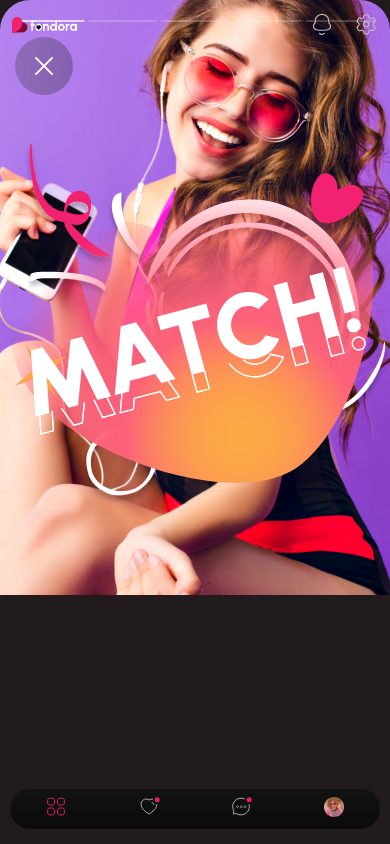
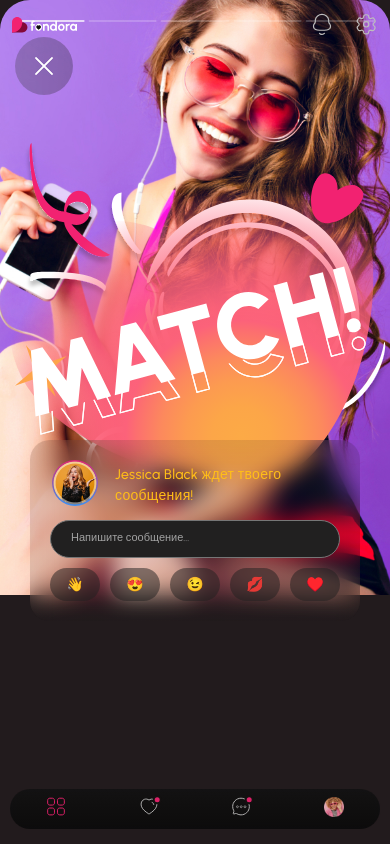
Before and after one commit to dmitryfrontender/fondora, a React (Create React App) app: page / in a window 390 px wide. Built offline with nearby package versions, Linux system fonts and the light colour scheme.

Commit message:
match block for desktop w/o mobile done

```diff
--- a/src/App.tsx
+++ b/src/App.tsx
@@ -51,7 +51,7 @@ function App() {
   // }
 
 
-  console.log(verifyProfileModal);
+  // console.log(verifyProfileModal);
 
   const checkScreen = useMemo(() => {
     return width >= 1024
--- a/src/components/GamePad/GamePad.tsx
+++ b/src/components/GamePad/GamePad.tsx
@@ -297,6 +297,7 @@ const GamePad = () => {
 					}
 
 					{
+						!profileVisibility &&
 						matchBlockVisibility &&
 						<MatchBlock sendDataToGamepad={handleMatchBlockVisibility} />
 					}
--- a/src/components/MatchBlock/MatchBlock.scss
+++ b/src/components/MatchBlock/MatchBlock.scss
@@ -25,4 +25,133 @@
 		align-items: center;
 		justify-content: center;
 	}
+
+	&MessageBlock {
+        position: absolute;
+        bottom: 30px;
+        left: 30px;
+        right: 30px;
+		display: flex;
+		padding: 20px;
+		flex-direction: column;
+		align-items: flex-start;
+		gap: 10px;
+		align-self: stretch;
+        border-radius: 20px;
+        background: linear-gradient(146deg, rgba(19, 20, 23, 0.11) 0%, rgba(19, 20, 23, 0.11) 100%);
+        backdrop-filter: blur(12px);
+        z-index: 3;
+
+		textarea {
+			width: -webkit-fill-available;
+			border-radius: 30px;
+			background: #212020;
+			padding: 10px 20px;
+			font-family: var(--font-family-urbanist);
+			resize: none;
+			color: white;
 		}
+		textarea::placeholder {
+			color: #a2a2a2;
+			font-size: 11px;
+			font-style: normal;
+			font-weight: 400;
+			height: -webkit-fill-available;
+		}
+		textarea:focus {
+			outline: none;
+		}
+	}
+
+	&MessageBlockTop {
+		display: flex;
+        justify-content: space-between;
+        align-items: center;
+        gap: 15px;
+        width: 100%;
+	}
+	&MessageIcon {
+		position: relative;
+		width: 30%;
+		max-width: 50px;
+		.imageContainer {
+			position: relative;
+			display: inline-block;
+			border-radius: 50%;
+			overflow: hidden;
+			padding: 1px;
+			.imageBorder {
+				position: absolute;
+				top: -3px;
+				left: -3px;
+				right: -3px;
+				bottom: -3px;
+				background: linear-gradient(180deg, #e8206c 0%, #2e97fe 100%);
+				border-radius: calc(50% + 3px);
+				z-index: 0;
+			}
+			img {
+				display: block;
+				width: 100%;
+				height: auto;
+				border-radius: 50%;
+				position: relative;
+				z-index: 1;
+			}
+		}
+		svg {
+			position: absolute;
+			bottom: 0;
+			right: 50%;
+			z-index: 1;
+			transform: translate(50%, 30%);
+			border-radius: 20px;
+			padding: 5px;
+			background: rgba(0, 0, 0, 0.7);
+		}
+	}
+	&MessageText {
+		text-align: start;
+        width: 100%;
+	}
+	&MessageTitle {
+		display: block;
+		color: #ffbe18;
+		font-family: var(--font-family-urbanist);
+		font-size: 14px;
+		font-style: normal;
+		font-weight: 500;
+		line-height: 150%; /* 21px */
+		letter-spacing: 0.28px;
+	}
+	&MessageSubTitle {
+		display: block;
+		color: #a2a2a2;
+		font-family: var(--font-family-urbanist);
+		font-size: 13px;
+		font-style: normal;
+		font-weight: 500;
+		line-height: 150%; /* 19.5px */
+	}
+
+    &Btns {
+        display: flex;
+        align-items: center;
+        justify-content: space-between;
+        gap: 10px;
+        width: 100%;
+
+        &Item {
+            cursor: pointer;
+            display: flex;
+            padding: 8px 10px;
+            flex-direction: column;
+            justify-content: center;
+            align-items: center;
+            gap: 5px;
+            flex: 1 0 0;
+            border-radius: 30px;
+            background: rgba(33, 32, 32, 0.50);
+        }
+    }
+}
--- a/src/components/MatchBlock/MatchBlock.tsx
+++ b/src/components/MatchBlock/MatchBlock.tsx
@@ -7,7 +7,17 @@ import { ISliderProfile } from "../../model/SliderProfileModel";
 import SVGIcon from "../../assets/icons/svgComponent";
 import PhotoSlider from '../ProfileComponent/PhotoSlider/PhotoSlider';
 
+import TextAreaAutosize from 'react-textarea-autosize'
+import companionAvatar from '../../assets/avatar/companionAvatar.png'
+
 const MatchBlock = (props: any) => {
+
+    const [inputValue, setInputValue] = useState('')
+
+	const updateTextAreaValue = (e: any) => {
+		setInputValue(e.target.getAttribute('data-value'));
+	}
+
 	return (
 		<>
 			<div className='MatchBlock'>
@@ -29,6 +39,65 @@ const MatchBlock = (props: any) => {
 						<div className="MatchBlockHeartBlock">
 							<SVGIcon name="bigMatchIcon" size={453} />
 						</div>
+
+						<div className="MatchBlockMessageBlock">
+							<div className="MatchBlockMessageBlockTop">
+								<span className="MatchBlockMessageIcon">
+									<div className="imageContainer">
+										<div className="imageBorder"></div>
+										<img src={companionAvatar} alt="avatar" />
+									</div>
+								</span>
+								<span className="MatchBlockMessageText">
+									<span className="MatchBlockMessageTitle">Jessica Black ждет твоего сообщения! </span>
+								</span>
+							</div>
+							<TextAreaAutosize
+								placeholder="Напишите сообщение..."
+								value={inputValue}
+								minRows={1}
+								maxRows={4}
+								onChange={(e) => setInputValue(e.target.value)}
+							/>
+
+							<div className="MatchBlockBtns">
+								<div
+									className="MatchBlockBtnsItem"
+									data-value="👋"
+									onClick={updateTextAreaValue}
+								>
+									👋
+								</div>
+								<div
+									className="MatchBlockBtnsItem"
+									data-value="😍"
+									onClick={updateTextAreaValue}
+								>
+									😍
+								</div>
+								<div
+									className="MatchBlockBtnsItem"
+									data-value="😉"
+									onClick={updateTextAreaValue}
+								>
+									😉
+								</div>
+								<div
+									className="MatchBlockBtnsItem"
+									data-value="💋"
+									onClick={updateTextAreaValue}
+								>
+									💋
+								</div>
+								<div
+									className="MatchBlockBtnsItem"
+									data-value="♥️"
+									onClick={updateTextAreaValue}
+								>
+									♥️
+								</div>
+							</div>
+						</div>
 					</div>
 				}
 			</div>
```
Lines whose indentation alone changed are shown as unchanged.
